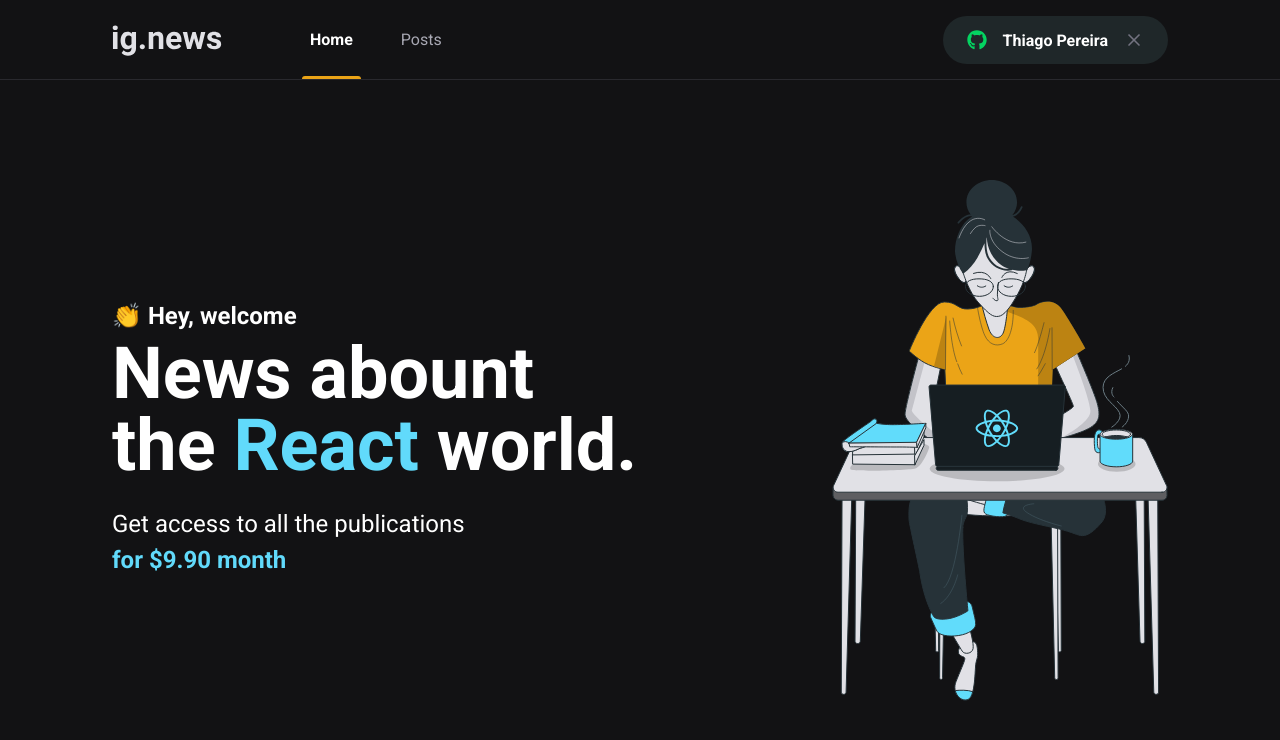
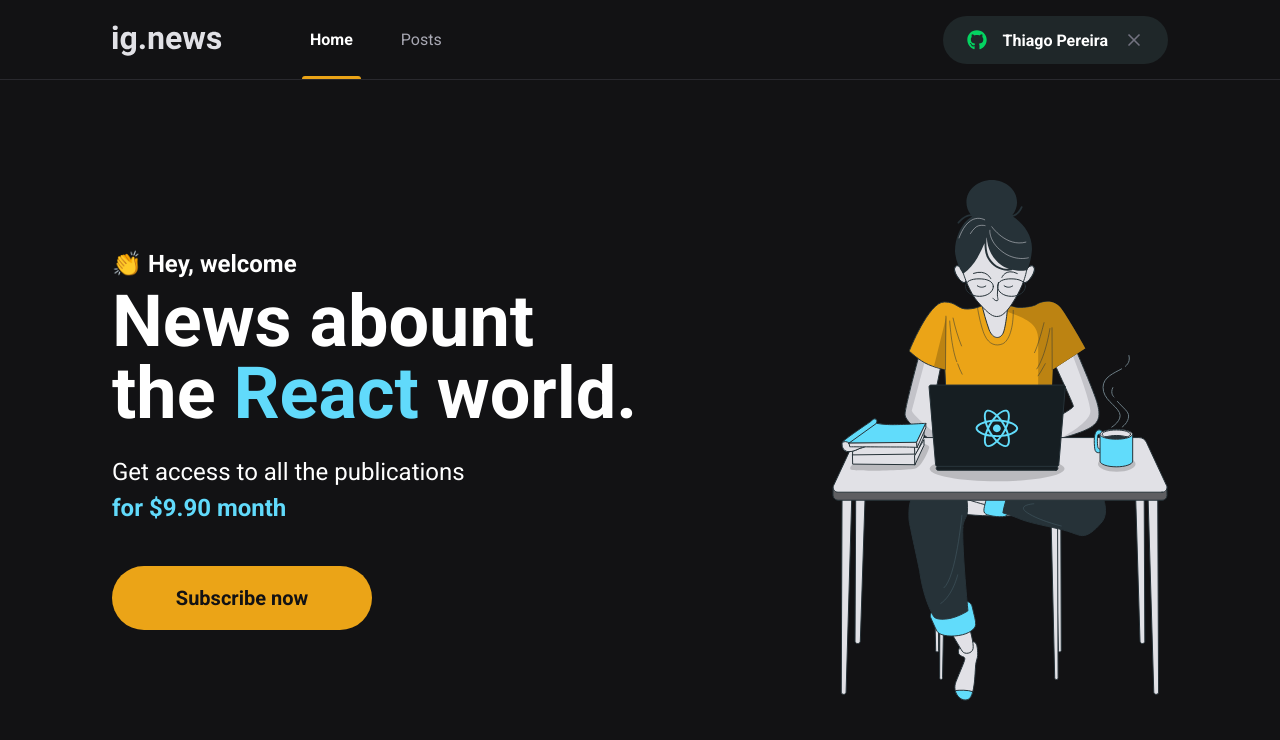
Before and after one commit to pereirathiago/ignews-ignite, a Next.js app: page / in a window 1280 px wide. Shown: the top 740 px of the page. Built offline with nearby package versions, Linux system fonts and the light colour scheme.

Commit message:
02-componentes e paginas - aula 4 componente subscribe button

```diff
--- /dev/null
+++ b/src/components/SubscribeButton/index.tsx
@@ -0,0 +1,9 @@
+import styles from './styles.module.scss'
+
+export function SubscribeButton() {
+  return (
+    <button type="button" className={styles.subscribeButton}>
+      Subscribe now
+    </button>
+  )
+}
--- /dev/null
+++ b/src/components/SubscribeButton/styles.module.scss
@@ -0,0 +1,20 @@
+.subscribeButton {
+  width: 260px;
+  height: 4rem;
+  border: 0;
+  border-radius: 2rem;
+  background: var(--yellow-500);
+  color: var(--gray-900);
+  font-weight: bold;
+  font-size: 1.25rem;
+
+  display: flex;
+  align-items: center;
+  justify-content: center;
+
+  transition: filter 0.2s;
+
+  &:hover {
+    filter: brightness(0.8);
+  }
+}
--- a/src/pages/home.module.scss
+++ b/src/pages/home.module.scss
@@ -38,4 +38,8 @@
       font-weight: bold;
     }
   }
+
+  button {
+    margin-top: 2.5rem;
+  }
 }
--- a/src/pages/index.tsx
+++ b/src/pages/index.tsx
@@ -3,6 +3,7 @@
 import Head from "next/head";
 
 import styles from './home.module.scss'
+import { SubscribeButton } from "../components/SubscribeButton";
 
 export default function Home() {
   return (
@@ -19,6 +20,7 @@
             Get access to all the publications <br />
             <span>for $9.90 month</span>
           </p>
+          <SubscribeButton />
         </section>
 
         <img src="/images/avatar.svg" alt="Girl coding" />
```
